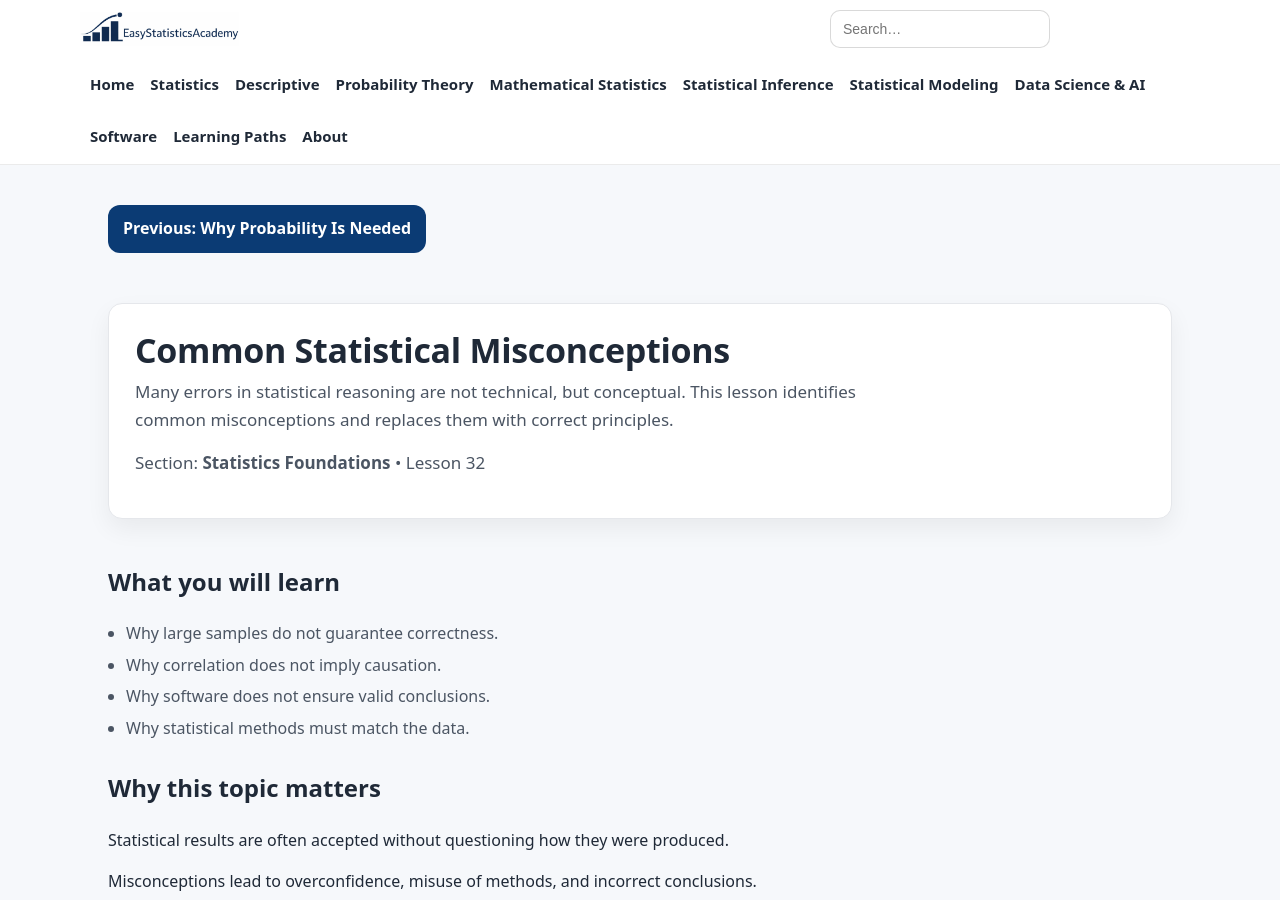
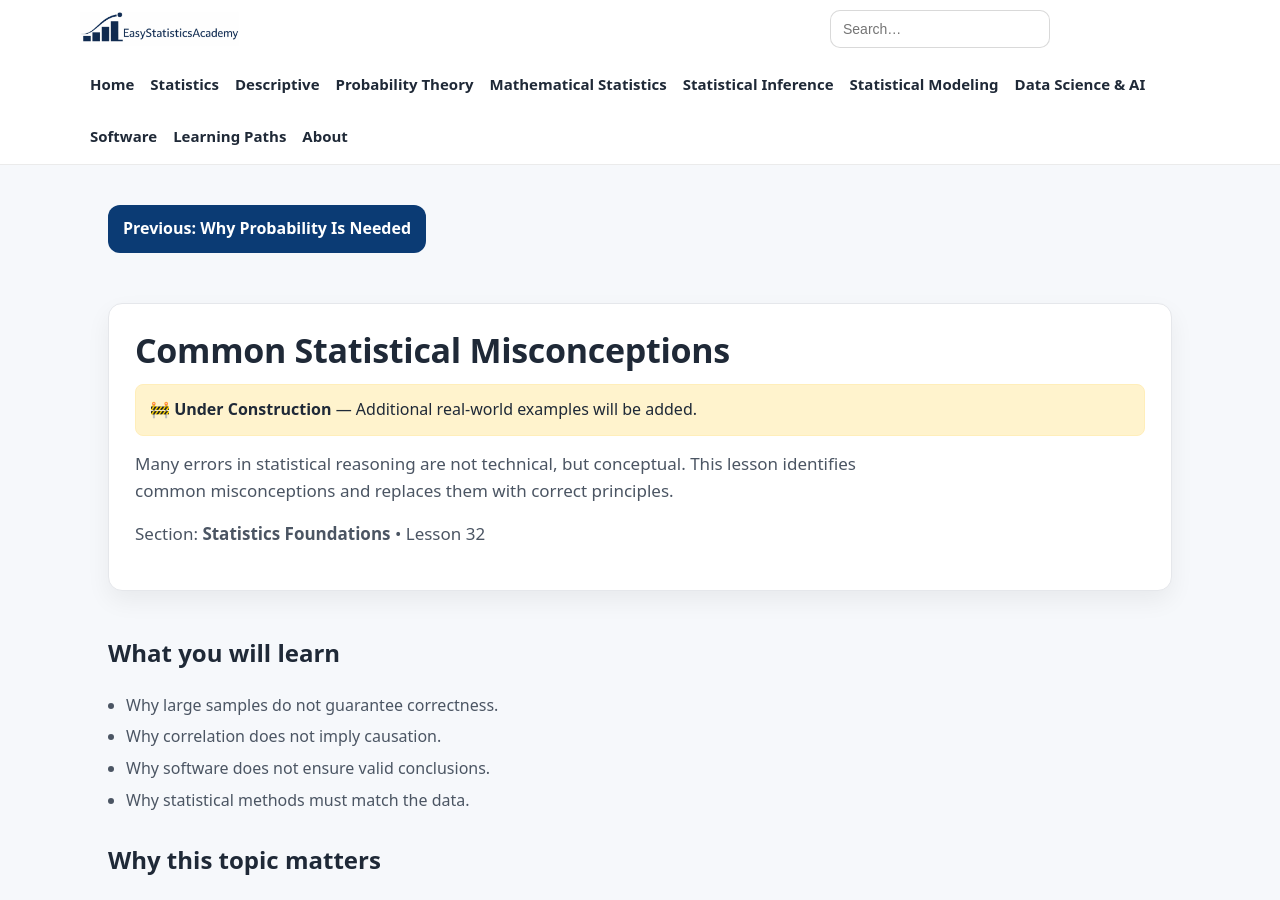
Before and after one commit to ammar-homaida-statistics/easystatisticsacademy, a Jekyll site: the page built from foundations/common-statistical-misconceptions/index.md, in a window 1280 px wide and 900 px high. Built offline with Jekyll 4.4.1, drawn with Linux system fonts in a browser that asks for light colours.

Commit message:
Update index.md

```diff
--- a/foundations/common-statistical-misconceptions/index.md
+++ b/foundations/common-statistical-misconceptions/index.md
@@ -18,6 +18,10 @@ lesson_order: 32
 <section class="hero hero-lesson">
   <div class="hero-card">
     <h1>Common Statistical Misconceptions</h1>
+
+    <div style="background:#fff3cd; border:1px solid #ffeeba; padding:12px 14px; margin:14px 0; border-radius:8px;">
+      <strong>🚧 Under Construction</strong> — Additional real-world examples will be added.
+    </div>
 
     <p class="lead">
       Many errors in statistical reasoning are not technical,
```
